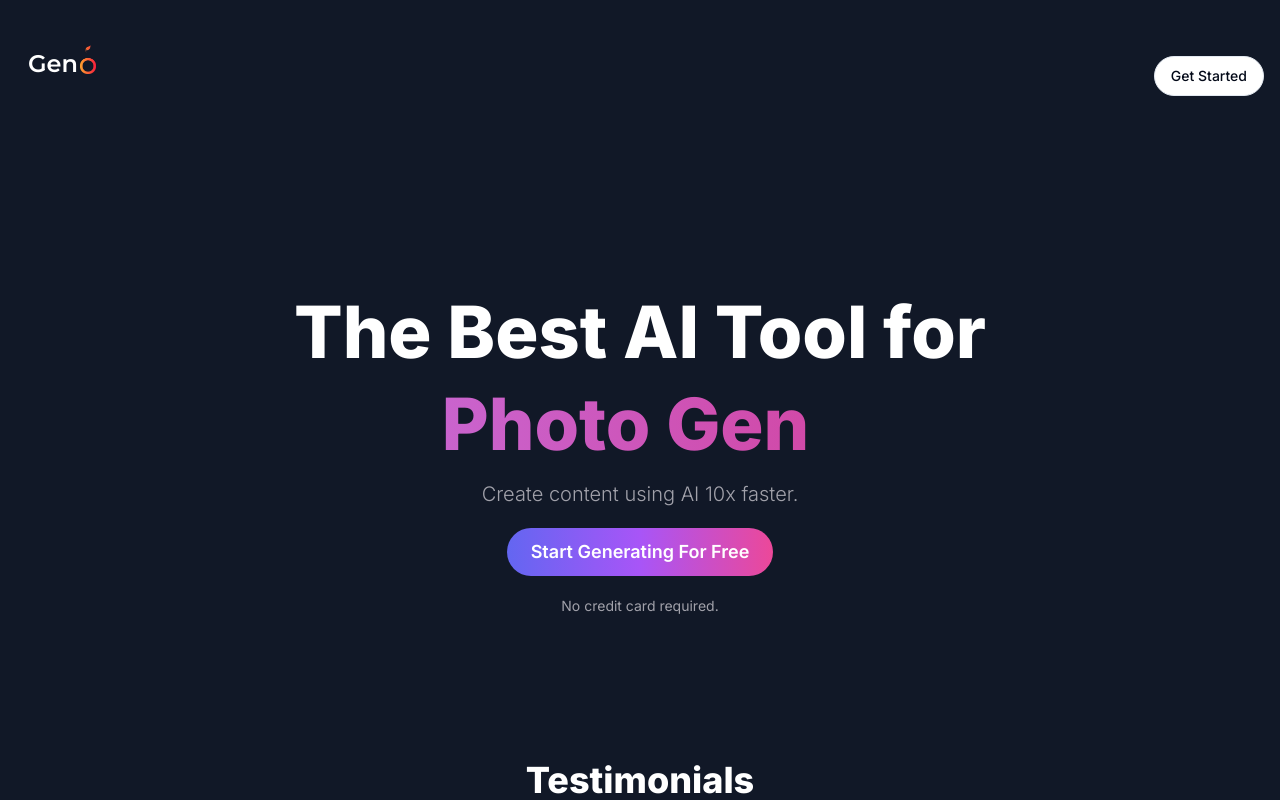
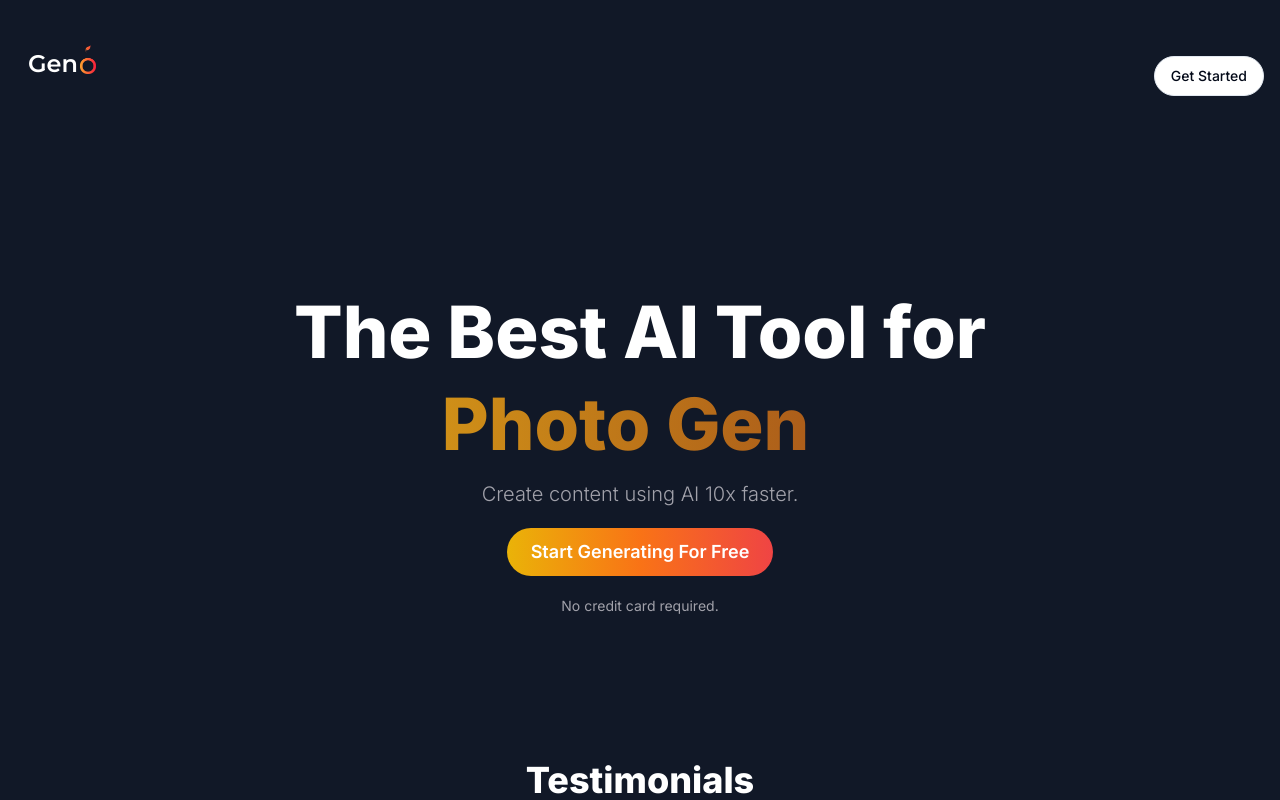
Before and after one commit to davidefilosa/ai-platform, a Next.js app: page / in a window 1280 px wide. Built offline with nearby package versions, Linux system fonts and the light colour scheme; no server answers.

Commit message:
update primary color

```diff
--- a/app/globals.css
+++ b/app/globals.css
@@ -19,7 +19,7 @@ body,
     --popover: 0 0% 100%;
     --popover-foreground: 222.2 84% 4.9%;
 
-    --primary: 248 90% 66%;
+    --primary: 15 90% 66%;
     --primary-foreground: 210 40% 98%;
 
     --secondary: 210 40% 96.1%;
--- a/components/landing-hero.tsx
+++ b/components/landing-hero.tsx
@@ -13,7 +13,7 @@ export const LandingHero = () => {
     <div className="text-white font-bold py-36 text-center space-y-5">
       <div className="text-4xl sm:text-5xl md:text-6xl lg:text-7xl space-y-5 font-extrabold">
         <h1>The Best AI Tool for</h1>
-        <div className="text-transparent bg-clip-text bg-gradient-to-r from-purple-400 to-pink-600">
+        <div className="text-transparent bg-clip-text bg-gradient-to-r from-yellow-400 to-red-900">
           <TypewriterComponent
             options={{
               strings: [
--- a/components/ui/badge.tsx
+++ b/components/ui/badge.tsx
@@ -16,7 +16,7 @@ const badgeVariants = cva(
           "border-transparent bg-destructive text-destructive-foreground hover:bg-destructive/80",
         outline: "text-foreground",
         premium:
-          "bg-gradient-to-r from-indigo-500 via-purple-500 to-pink-500 text-white border-0",
+          "bg-gradient-to-r from-yellow-500 via-orange-500 to-red-500 text-white border-0",
       },
     },
     defaultVariants: {
--- a/components/ui/button.tsx
+++ b/components/ui/button.tsx
@@ -19,7 +19,7 @@ const buttonVariants = cva(
         ghost: "hover:bg-accent hover:text-accent-foreground",
         link: "text-primary underline-offset-4 hover:underline",
         premium:
-          "bg-gradient-to-r from-indigo-500 via-purple-500 to-pink-500 text-white border-0",
+          "bg-gradient-to-r from-yellow-500 via-orange-500 to-red-500 text-white border-0",
       },
       size: {
         default: "h-10 px-4 py-2",
```
